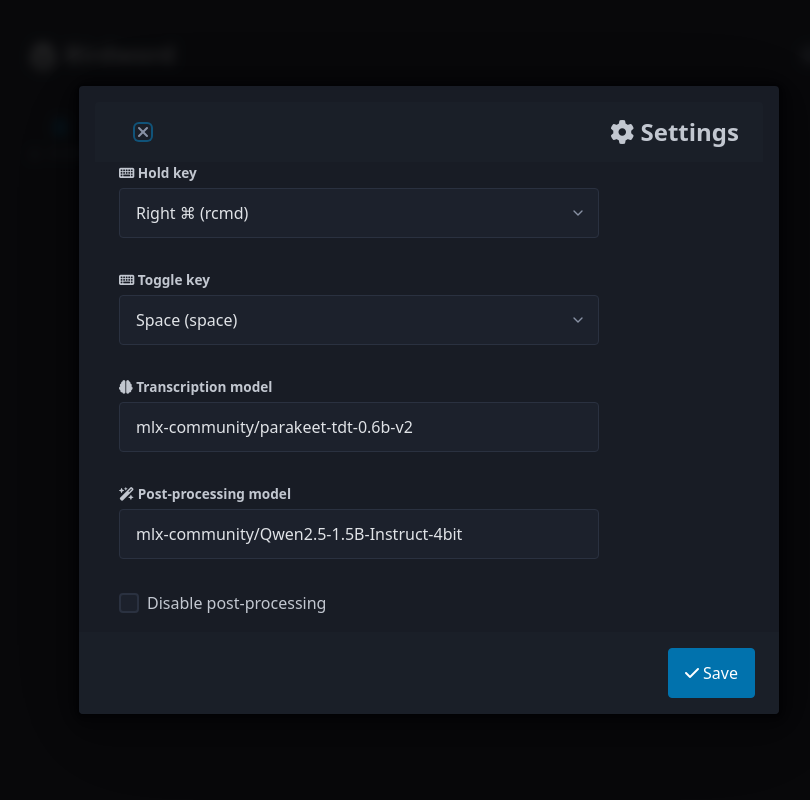
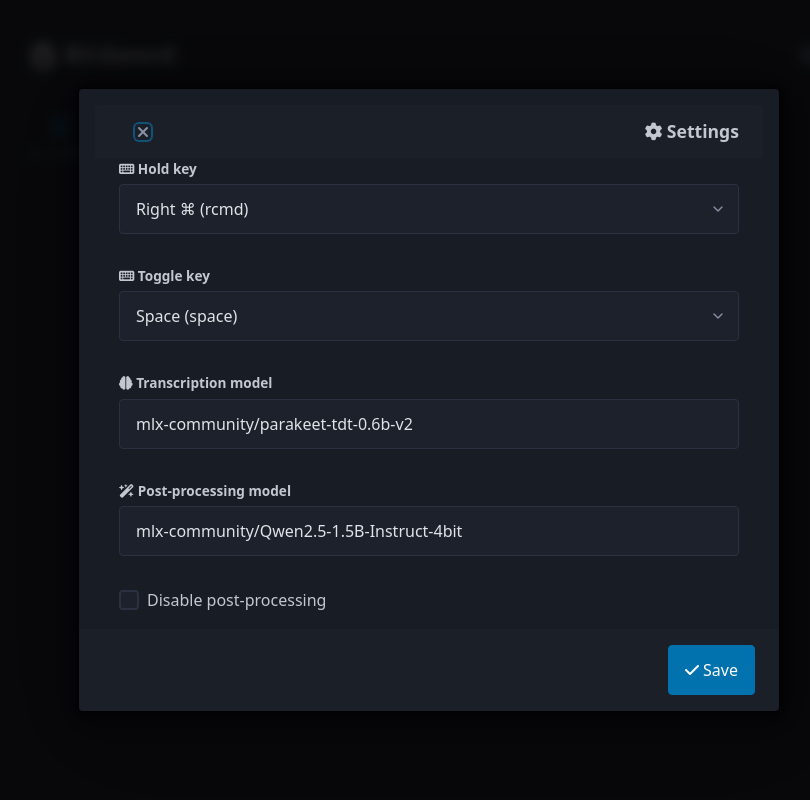
Before and after one commit to tillahoffmann/wordbird, a Flask app: page / in a window 1280 px wide, after a click on "Settings". Shown: the whole page, without its empty margins (211-1021 px from the left). Run offline with Flask 3, Linux system fonts and the light colour scheme; data that the repository does not hold is empty; some libraries are stand-ins or nearby versions.

Commit message:
Fix settings dialog layout: narrower modal, full-width inputs
Co-Authored-By: Claude Opus 4.6 (1M context) <noreply@anthropic.com>

```diff
--- a/src/birdword/templates/index.html
+++ b/src/birdword/templates/index.html
@@ -23,14 +23,15 @@
   .transcript .original summary { cursor: pointer; font-size: 0.75rem; color: var(--pico-muted-color); }
   .empty { text-align: center; padding: 3rem 1rem; color: var(--pico-muted-color); }
   .empty .icon { font-size: 3rem; margin-bottom: 1rem; }
-  dialog { max-width: 560px; width: 90vw; }
-  dialog article { margin: 0; }
+  dialog { max-width: 480px; width: 90vw; }
+  dialog article { margin: 0; overflow: hidden; }
   dialog header { padding: 1rem 1.5rem; margin: 0; }
+  dialog header h3 { font-size: 1.1rem; }
   dialog footer { padding: 1rem 1.5rem; }
   dialog .body { padding: 0 1.5rem; }
   .form-group { margin-bottom: 1rem; }
   .form-group label { display: block; margin-bottom: 0.3rem; font-size: 0.85rem; font-weight: 600; }
-  .form-group select, .form-group input[type=text] { width: 100%; max-width: 480px; }
+  .form-group select, .form-group input[type=text] { width: 100%; }
   .checkbox-group { display: flex; align-items: center; gap: 0.5rem; margin-bottom: 1rem; }
   .checkbox-group input { margin: 0; }
   .toast { position: fixed; bottom: 1.5rem; right: 1.5rem; background: var(--pico-primary); color: var(--pico-primary-inverse); padding: 0.8rem 1.2rem; border-radius: 8px; font-size: 0.9rem; opacity: 0; transition: opacity 0.3s; pointer-events: none; z-index: 999; }
```
